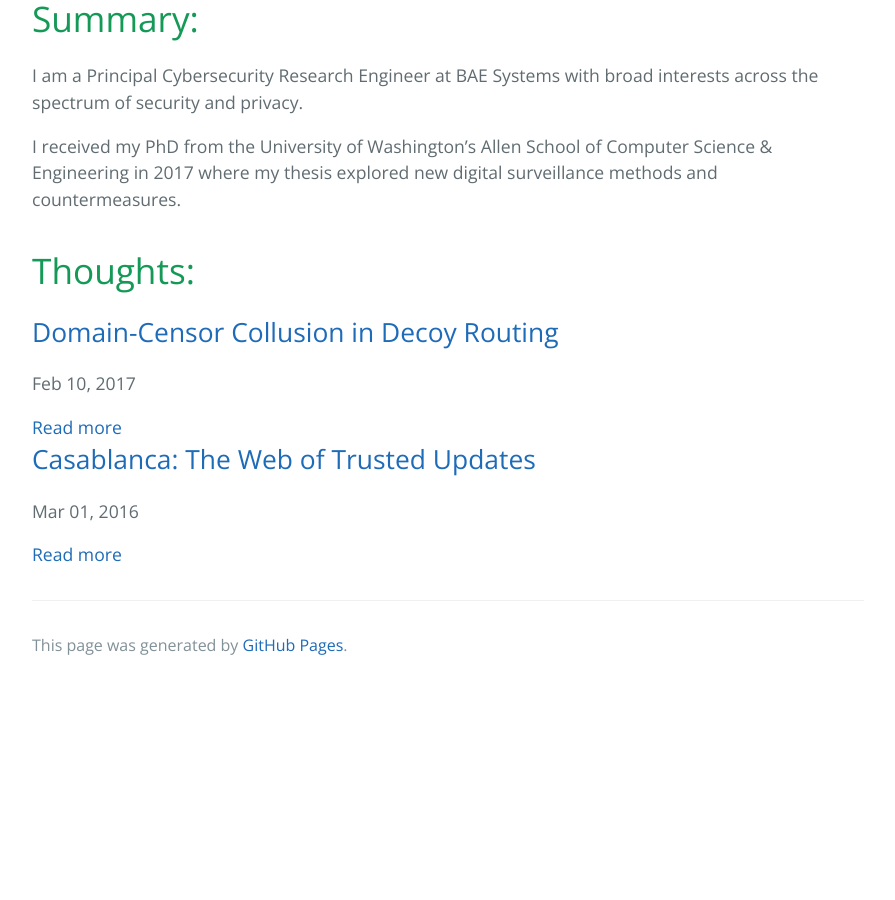
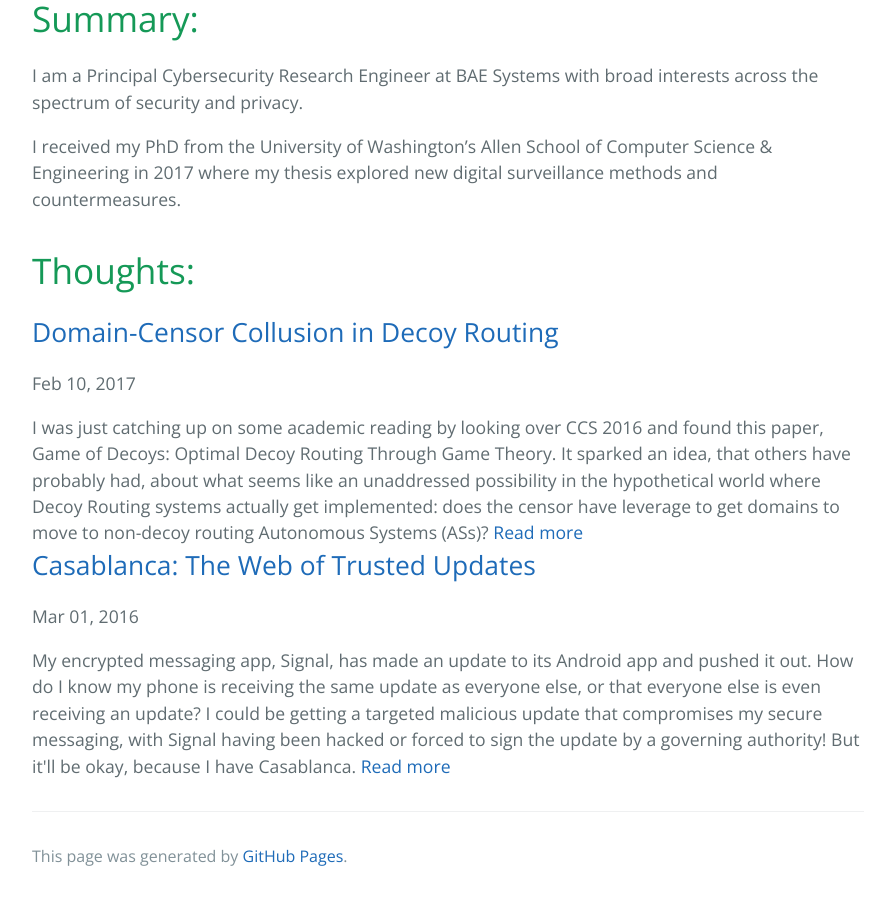
Before and after one commit to plvines/plvines.github.io, a Jekyll site: the page built from index.md, in a window 1280 px wide and 900 px high, scrolled down 717 px. Shown: the whole window, without its empty margins (192-1087 px from the left). Built offline with Jekyll 4.4.1, drawn with Linux system fonts in a browser that asks for light colours; before the commit the page ends 1406 px from its top, so only the background shows below that.

Commit message:
Added post previes

```diff
--- a/_posts/2016-3-1-casablanca.md
+++ b/_posts/2016-3-1-casablanca.md
@@ -1,6 +1,8 @@
 ---
 layout: post
 title: "Casablanca: The Web of Trusted Updates"
+long_description: "My encrypted messaging app, Signal, has made an update to its Android app and pushed it out. How do I know my phone is receiving the same update as everyone else, or that everyone else is even receiving an update? I could be getting a targeted malicious update that compromises my secure messaging, with Signal having been hacked or forced to sign the update by a governing authority! But it'll be okay, because I have Casablanca."
+
 date: 2016-03-1
 ---
 # 2017 Preface
--- a/_posts/2017-2-10-decoy-routing.md
+++ b/_posts/2017-2-10-decoy-routing.md
@@ -1,6 +1,8 @@
 ---
 layout: post
 title: "Domain-Censor Collusion in Decoy Routing"
+long_description: "I was just catching up on some academic reading by looking over CCS 2016 and found this paper, Game of Decoys: Optimal Decoy Routing Through Game Theory. It sparked an idea, that others have probably had, about what seems like an unaddressed possibility in the hypothetical world where Decoy Routing systems actually get implemented: does the censor have leverage to get domains to move to non-decoy routing Autonomous Systems (ASs)?"
+
 date: 2017-02-10
 ---
 
```
